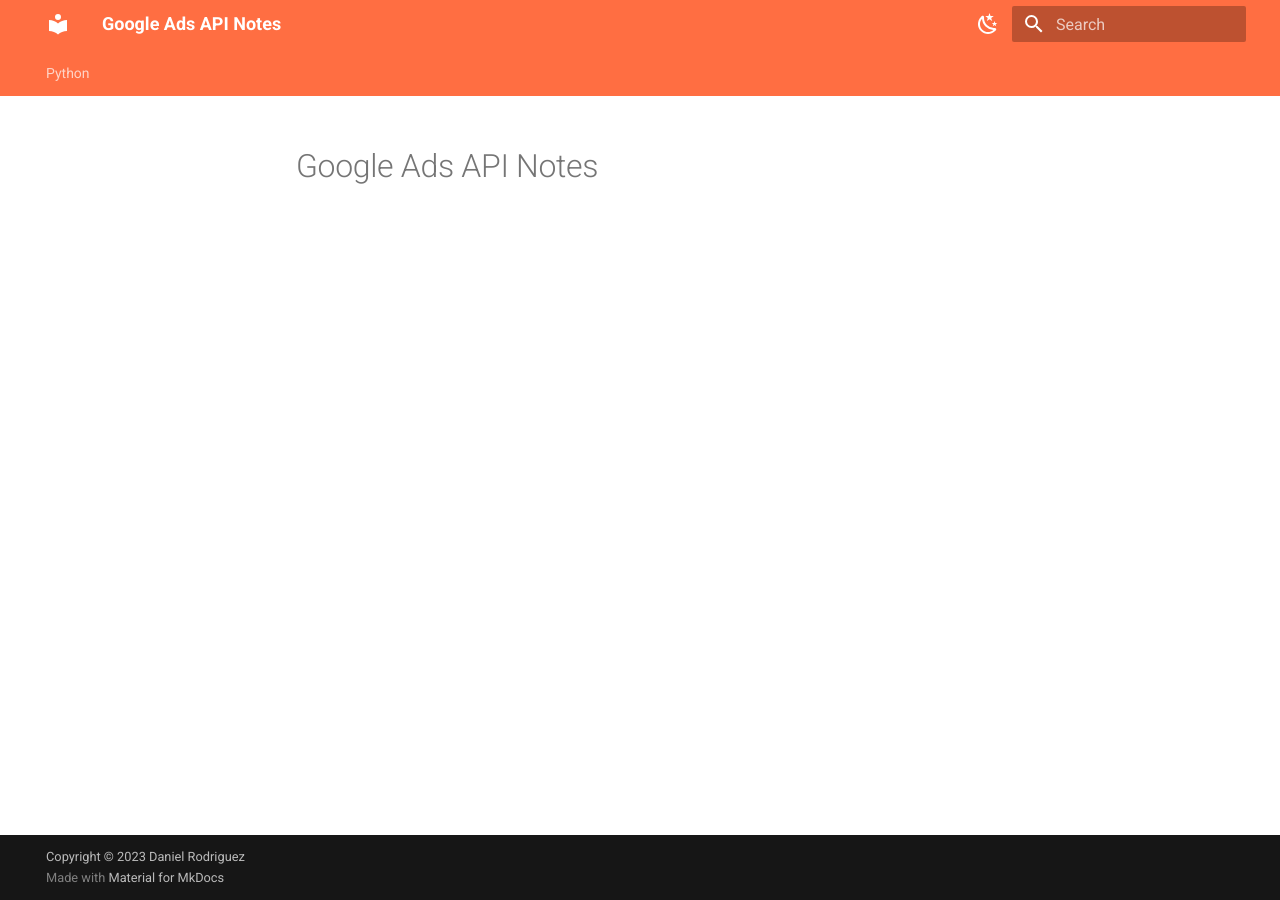
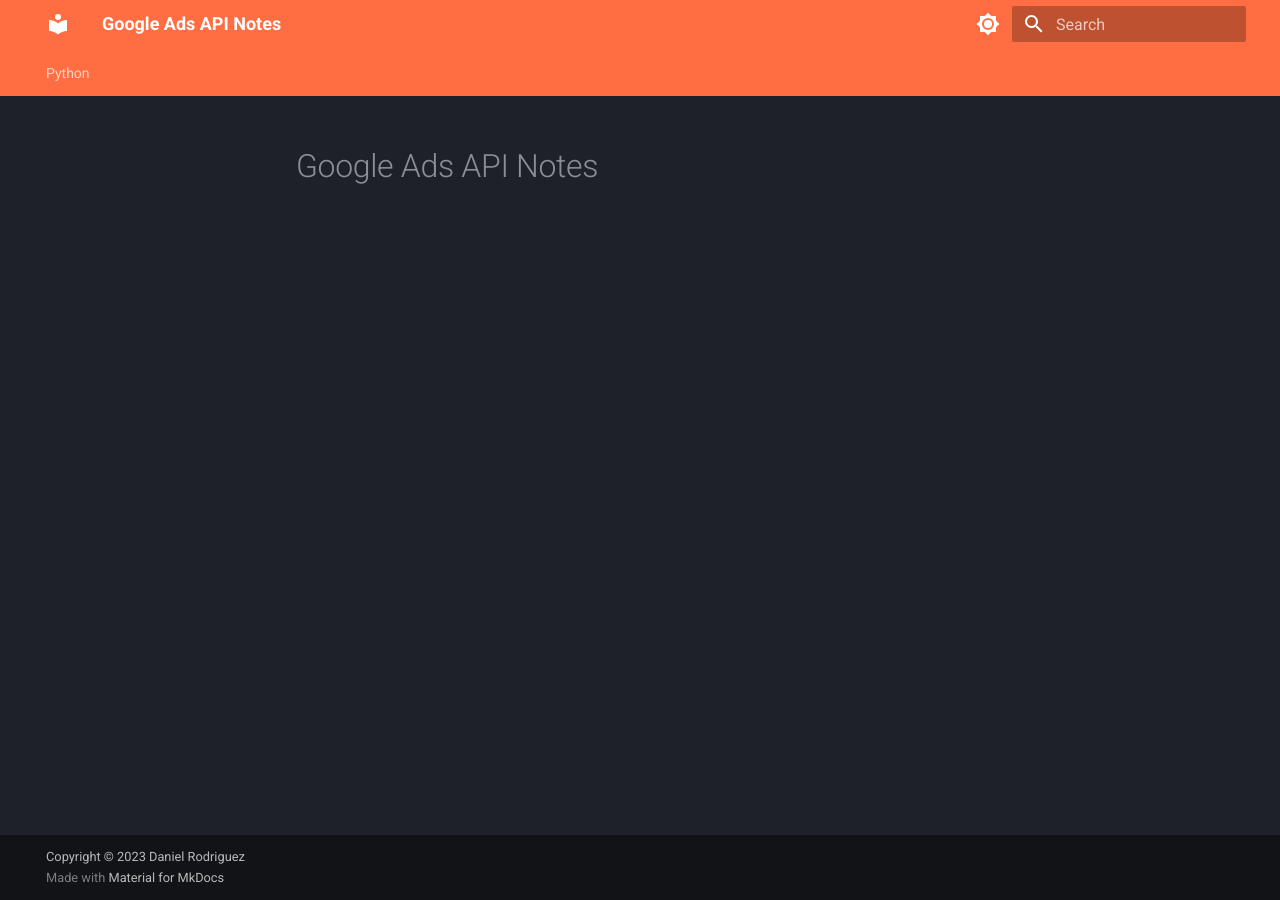
Before and after one commit to danielfrg/googleads.danielfrg.com, an MkDocs documentation site: the page built from docs/index.md, in a window 1280 px wide. Built offline with MkDocs 1.6.1 and Material for MkDocs 9.7.7, drawn with Linux system fonts in a browser that asks for light colours.

Commit message:
feat: Make dark mode the default

```diff
--- a/mkdocs.yml
+++ b/mkdocs.yml
@@ -19,19 +19,19 @@ theme:
     - content.code.copy
     - content.code.annotate
   palette:
+    - scheme: slate
+      primary: deep orange
+      accent: deep orange
+      toggle:
+        name: Switch to light mode
+        icon: material/brightness-7
+    # Palette toggle for dark mode
     - scheme: default
       primary: deep orange
       accent: deep orange
       toggle:
-        icon: material/weather-night
         name: Switch to dark mode
-    # Palette toggle for dark mode
-    - scheme: slate
-      primary: deep orange
-      accent: deep orange
-      toggle:
-        icon: material/weather-sunny
-        name: Switch to light mode
+        icon: material/brightness-3
 
 markdown_extensions:
   - admonition
```
